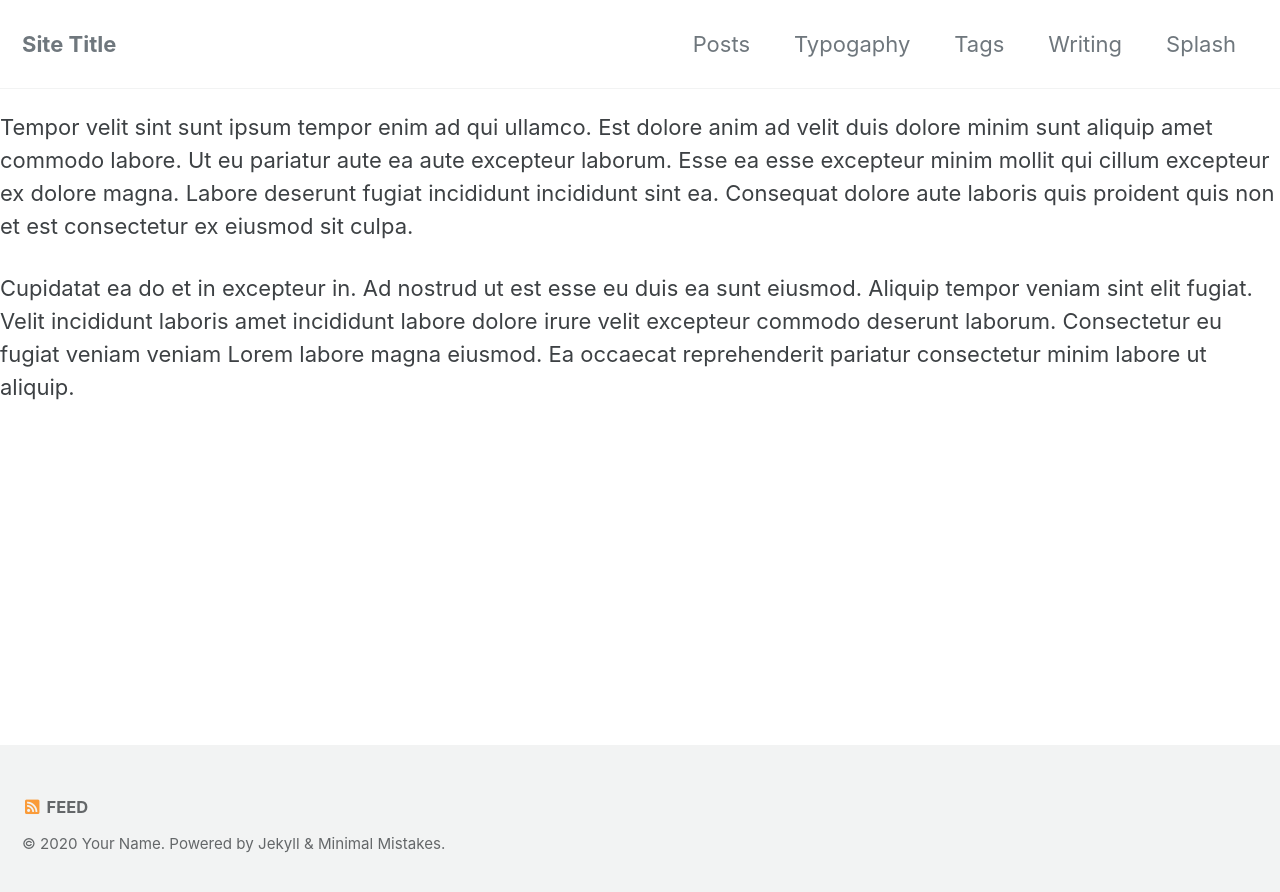
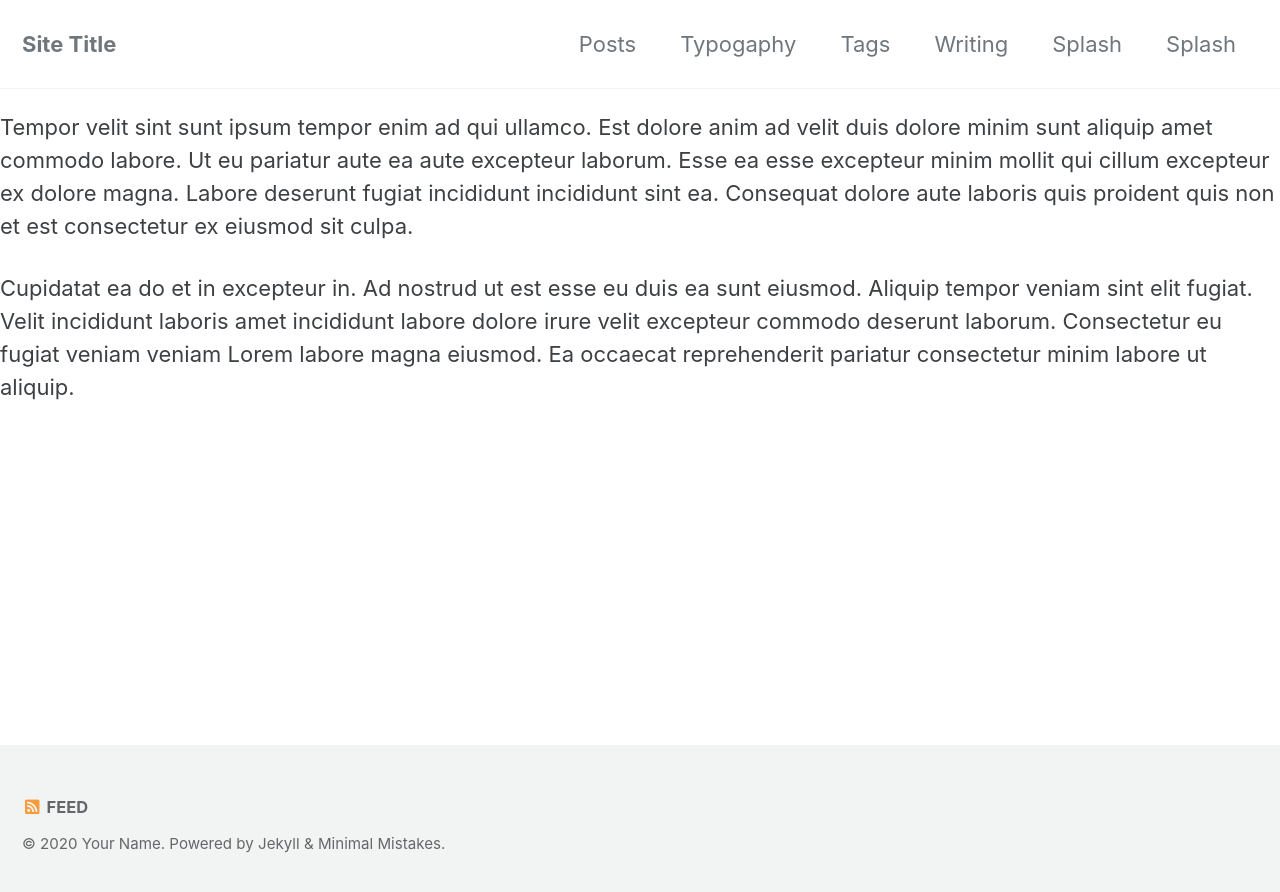
Before and after one commit to anantjoshi97/website, a Jekyll site: the page built from _pages/about.md, in a window 1280 px wide. Shown: the top 892 px of the page. Built offline with Jekyll 4.4.1, drawn with Linux system fonts in a browser that asks for light colours; cached includes are drawn as plain includes; our own code applies the rules of GitHub Pages for plain Markdown files.

Commit message:
Trying to add two level navigation

```diff
--- a/_data/navigation.yml
+++ b/_data/navigation.yml
@@ -9,3 +9,7 @@ main:
     url: /writing/
   - title: "Splash"
     url: /splash-page/
+  - title: "Splash"
+    subfolderitems:
+      - Page 1
+      - url: /splash-page/
```
